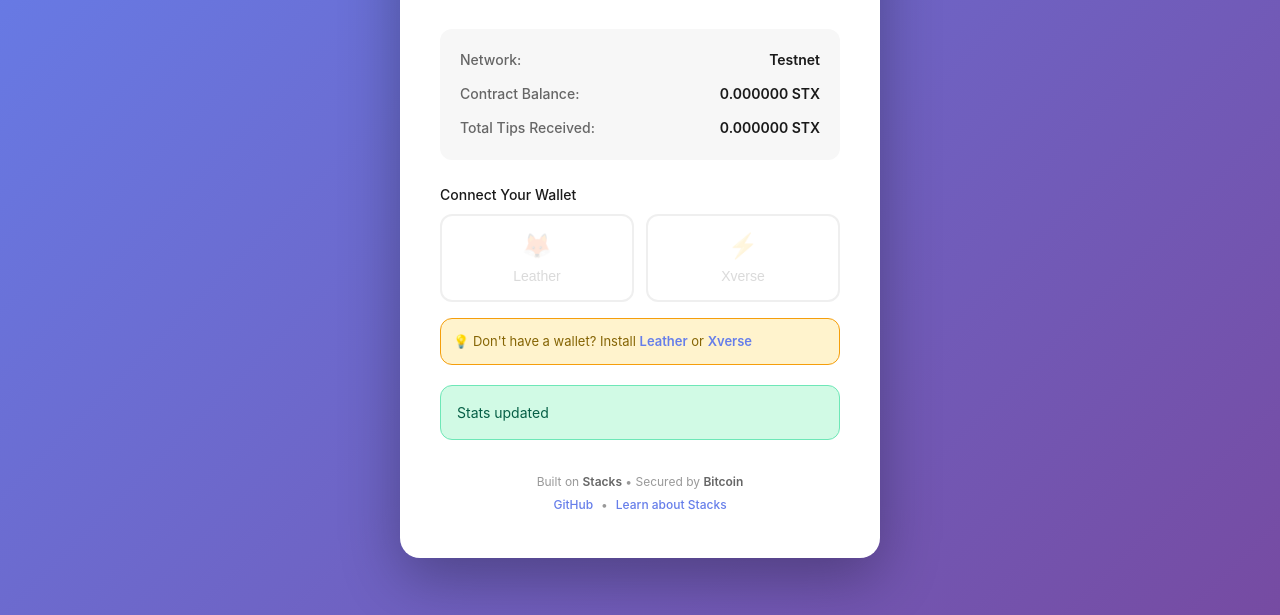
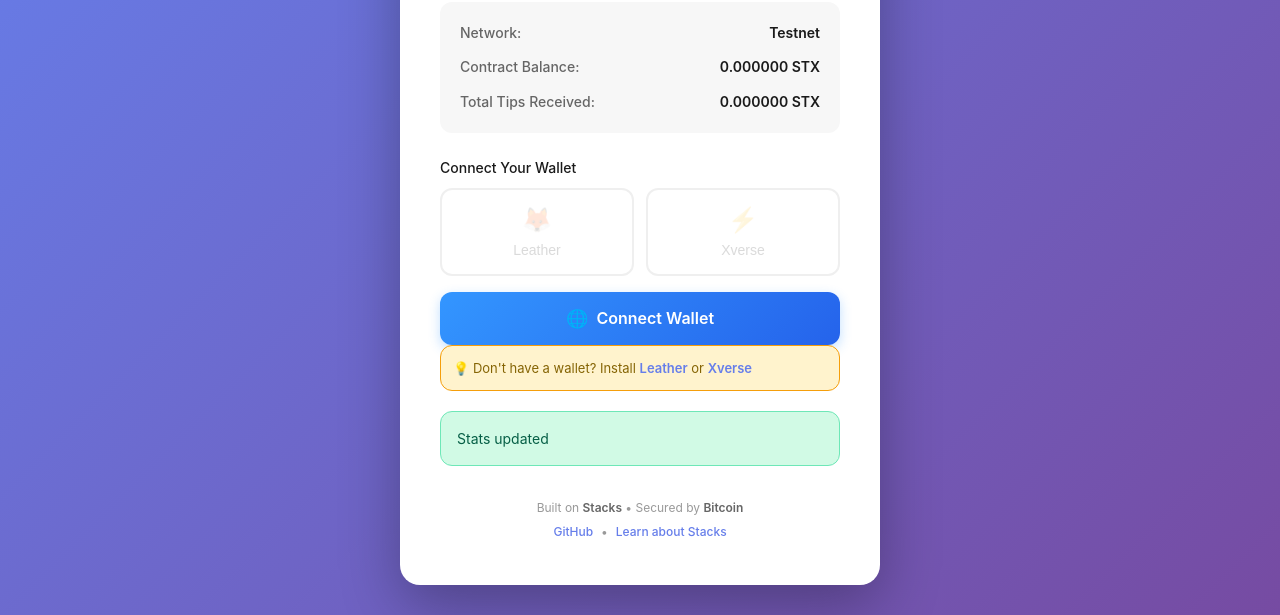
Before and after one commit to CryptoExplor/Stacks-Tip-Jar, a website built with Vite: page index.html in a window 1280 px wide. Shown: the part 185-800 px from the top of the page. Built offline with nearby package versions, Linux system fonts and the light colour scheme; no server answers.

Commit message:
Update index.html

```diff
--- a/index.html
+++ b/index.html
@@ -75,6 +75,12 @@
           <span>Xverse</span>
         </button>
       </div>
+
+      <!-- NEW: AppKit Connect Button -->
+      <button class="btn btn-appkit" id="appkitBtn">
+        <span class="btn-icon">🌐</span>
+        <span>Connect Wallet</span>
+      </button>
 
       <div class="install-notice" id="installNotice">
         💡 Don't have a wallet? Install
@@ -155,7 +161,7 @@
     </footer>
   </div>
 
-  <!-- Scripts - Vite will handle module bundling -->
+  <!-- Scripts -->
   <script type="module" src="/main.js"></script>
 </body>
 </html>
```
